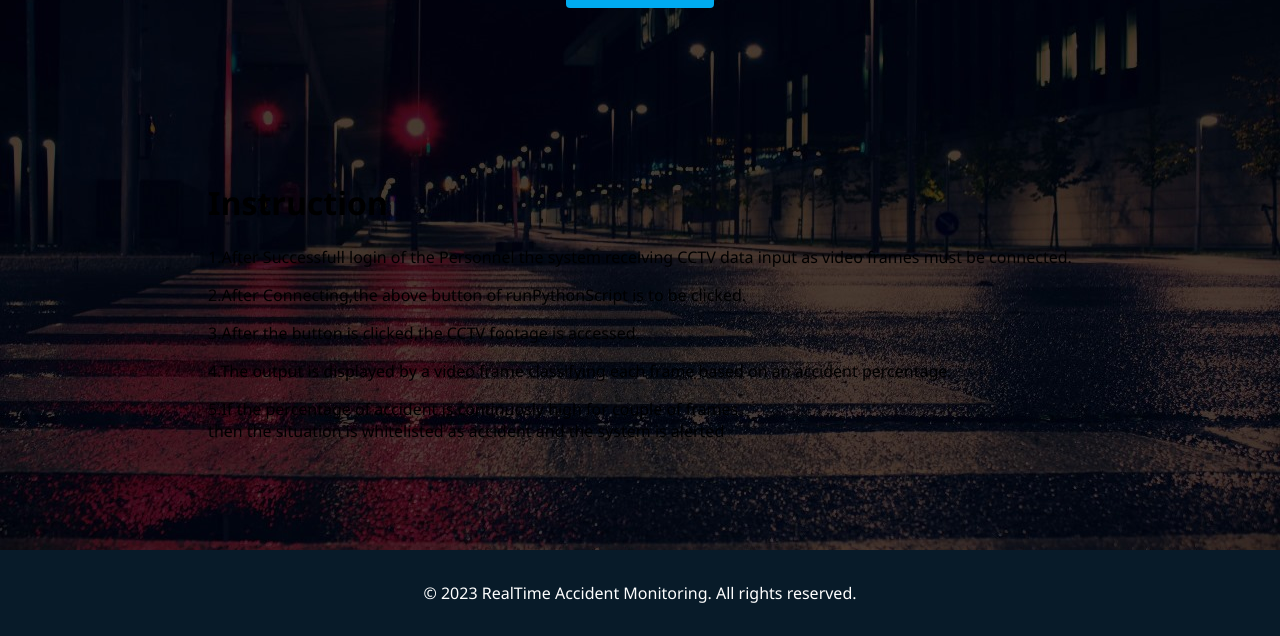
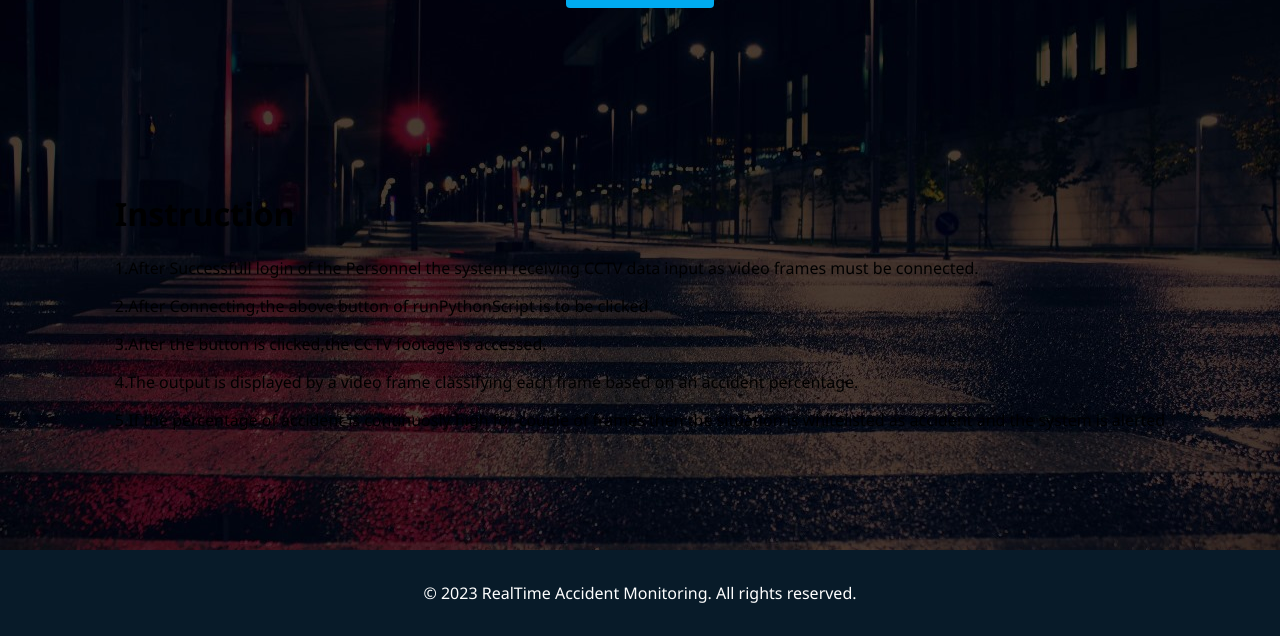
Before and after one commit to Walkerhari/acc.github.io, a Flask app: page / in a window 1280 px wide. Shown: the part 164-800 px from the top of the page. Run offline with Flask 3, Linux system fonts and the light colour scheme.

Commit message:
Update RTMS4.html

```diff
--- a/templates/RTMS4.html
+++ b/templates/RTMS4.html
@@ -104,6 +104,10 @@
 .home-sci a:hover::before {
     width: 100%;
 }
+.instruction p{
+    justify-content:flex-start;
+    text-align:justify;
+}
 
     </style>
 </head>
@@ -120,7 +124,7 @@
         <p>2.After Connecting,the above button of runPythonScript is to be clicked.</p>
         <p>3.After the button is clicked,the CCTV footage is accessed.</p>
         <p>4.The output is displayed by a video frame classifying each frame based on an accident percentage.</p>
-        <p>5.If the percentage of accident is continuosly high for couple of frames <br>then the situation is whitelisted as accident and the system is alerted</p>
+        <p>5.If the percentage of accident is continuosly high for couple of frames then the situation is whitelisted as accident and the system is alerted</p>
     </div>
     <footer class="footer">
         <p>&copy; 2023 RealTime Accident Monitoring. All rights reserved.</p>
```
